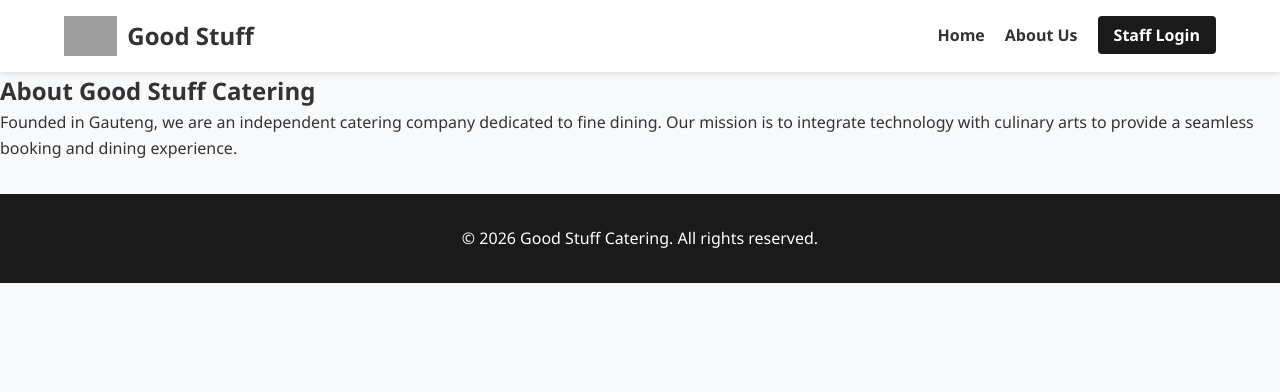
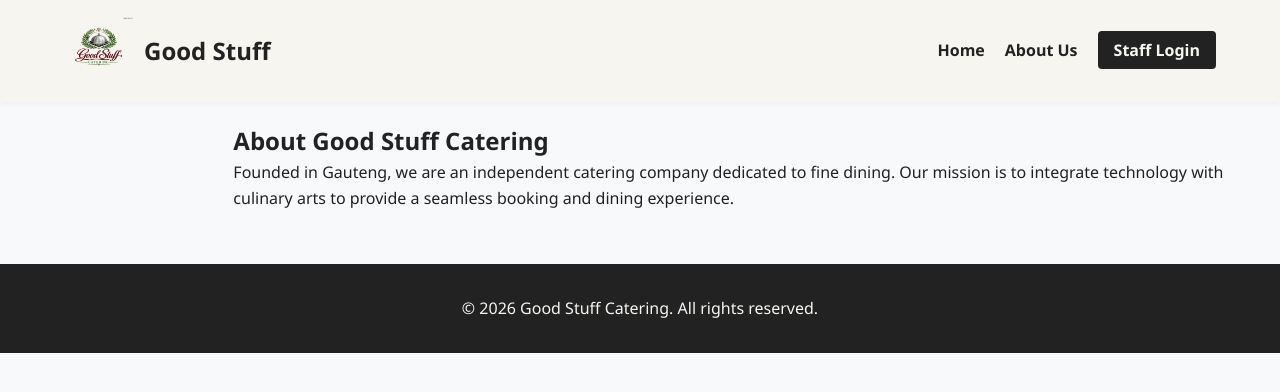
Before and after one commit to GosegoMatlokwe/GoodStuff-CMS-Backend, a Django app: page /about/ in a window 1280 px wide. Shown: the top 392 px of the page. Run offline with Django 5.2, Linux system fonts and the light colour scheme; grey boxes are pictures that could not be loaded.

Commit message:
changed the css of the landing page

```diff
--- a/catering/static/css/style.css
+++ b/catering/static/css/style.css
@@ -7,8 +7,8 @@
 }
 
 body {
-    background-color: #f8f9fa;
-    color: #333;
+    background-color: #F7F5F0; /* Warm Grain */
+    color: #222222; /* Charcoal Onyx */
     line-height: 1.6;
 }
 
@@ -17,9 +17,9 @@ body {
     display: flex;
     justify-content: space-between;
     align-items: center;
-    background-color: #ffffff;
+    background-color: #F7F5F0;
     padding: 1rem 5%;
-    box-shadow: 0 2px 5px rgba(0,0,0,0.1);
+    box-shadow: 0 2px 5px rgba(0,0,0,0.05);
 }
 
 .logo {
@@ -29,7 +29,7 @@ body {
 }
 
     .logo img {
-        height: 40px;
+        height: 70px; /* Increased to show off the new logo details */
     }
 
 .nav-links {
@@ -41,31 +41,42 @@ body {
 
     .nav-links a {
         text-decoration: none;
-        color: #333;
+        color: #222222;
         font-weight: bold;
+        transition: 0.3s;
     }
 
+        .nav-links a:hover {
+            color: #354F33; /* Deep Sage */
+        }
+
 .btn-login {
-    background-color: #1a1a1a;
-    color: white !important;
+    background-color: #222222;
+    color: #F7F5F0 !important;
     padding: 8px 16px;
     border-radius: 4px;
+    transition: 0.3s;
 }
+
+    .btn-login:hover {
+        background-color: #632A3E; /* Rich Burgundy */
+    }
 
 /* Hero Section */
 .hero {
     height: 70vh;
+    background-color: #354F33; /* Deep Sage Fallback */
     background-size: cover;
     background-position: center;
     display: flex;
     align-items: center;
     justify-content: center;
     text-align: center;
-    color: white;
+    color: #F7F5F0;
 }
 
 .hero-content {
-    background: rgba(0, 0, 0, 0.6);
+    background: rgba(34, 34, 34, 0.75); /* Charcoal Onyx with transparency */
     padding: 3rem;
     border-radius: 8px;
 }
@@ -83,20 +94,33 @@ body {
 }
 
 .btn-primary {
-    background-color: #28a745;
-    color: white;
+    background-color: #354F33;
+    color: #F7F5F0;
     padding: 12px 24px;
     text-decoration: none;
     border-radius: 4px;
+    border: 2px solid #354F33;
+    transition: 0.3s;
 }
 
+    .btn-primary:hover {
+        background-color: #253824;
+    }
+
 .btn-secondary {
-    background-color: #007bff;
-    color: white;
+    background-color: transparent;
+    color: #F7F5F0;
     padding: 12px 24px;
     text-decoration: none;
     border-radius: 4px;
+    border: 2px solid #F7F5F0;
+    transition: 0.3s;
 }
+
+    .btn-secondary:hover {
+        background-color: #632A3E;
+        border-color: #632A3E;
+    }
 
 /* Services Grid */
 .services {
@@ -112,18 +136,19 @@ body {
 }
 
 .card {
-    background: white;
+    background: #ffffff;
     padding: 2rem;
     border-radius: 8px;
     box-shadow: 0 4px 6px rgba(0,0,0,0.05);
     width: 300px;
+    border-top: 4px solid #354F33;
 }
 
 /* Footer */
 footer {
     text-align: center;
     padding: 2rem;
-    background-color: #1a1a1a;
-    color: white;
+    background-color: #222222;
+    color: #F7F5F0;
     margin-top: 2rem;
 }
--- a/catering/templates/index.html
+++ b/catering/templates/index.html
@@ -1,6 +1,5 @@
 {% extends 'public_base.html' %}
 {% load static %}
-
 {% block content %}
 <section class="hero" style="background-image: url('{% static 'images/hero-bg.jpg' %}');">
     <div class="hero-content">
--- a/catering/templates/public_base.html
+++ b/catering/templates/public_base.html
@@ -6,6 +6,7 @@
     <meta name="viewport" content="width=device-width, initial-scale=1.0">
     <title>Good Stuff Catering</title>
     <link rel="stylesheet" href="{% static 'css/style.css' %}">
+    <link rel="stylesheet" href="{% static 'catering/static/catering/css/styles.css' %}">
 </head>
 <body>
     <header>
```
Also changed, not shown: catering/static/images/logo.png (added).
